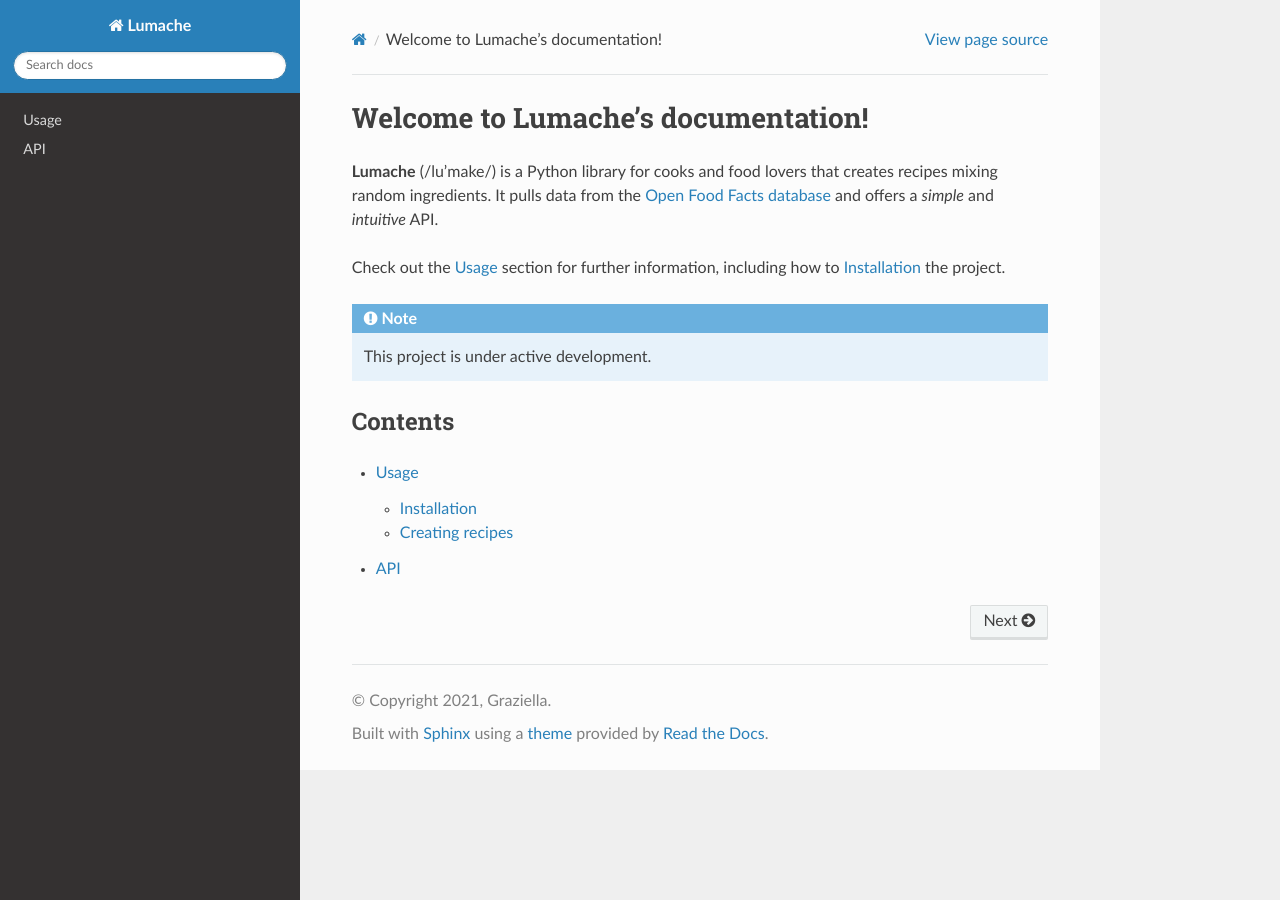
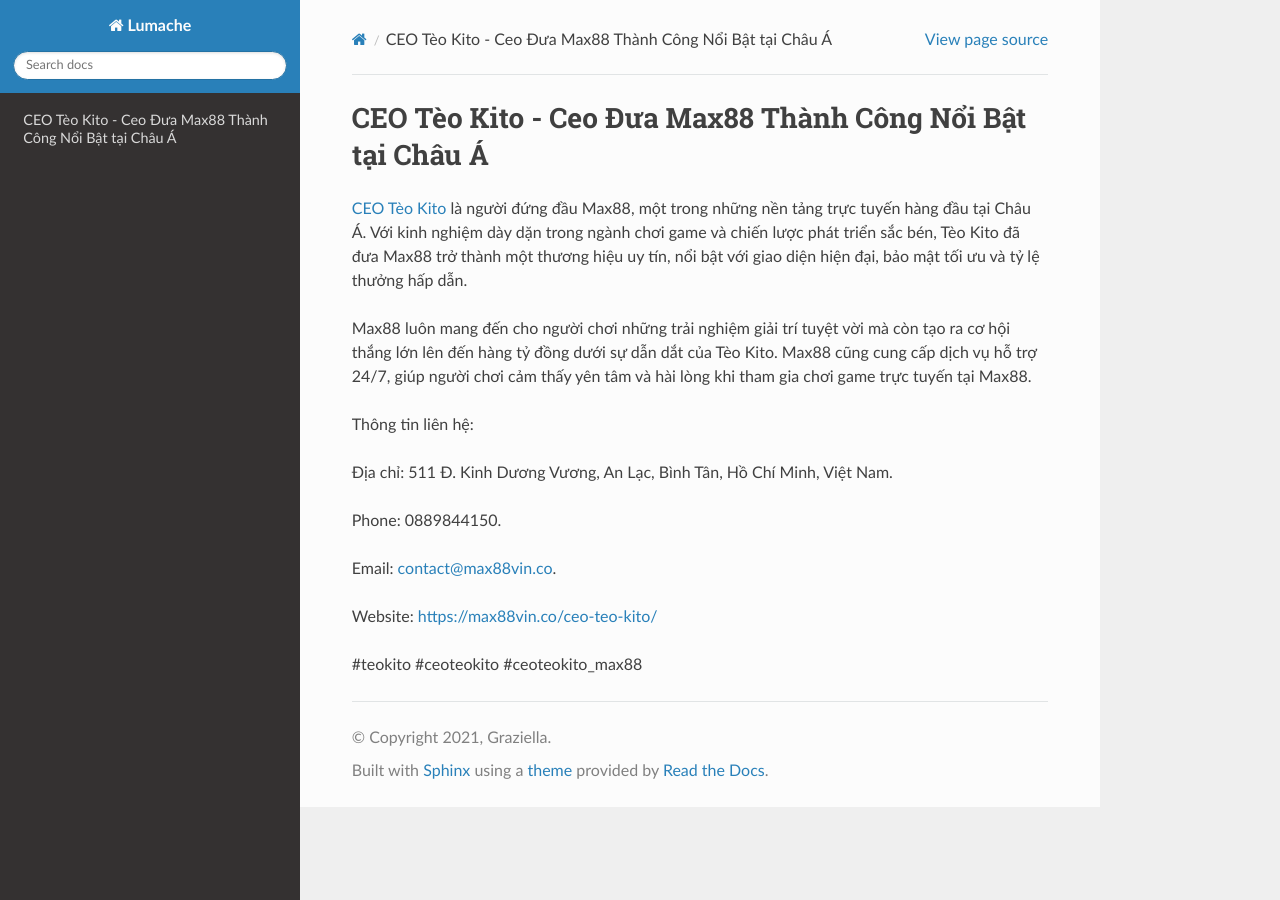
Before and after one commit to parkisngan19/ceoteokito, a Sphinx documentation site: the page built from docs/source/index.rst, in a window 1280 px wide. Built offline with Sphinx 7.4.7 and the Read the Docs theme 3.1.0, drawn with Linux system fonts in a browser that asks for light colours.

Commit message:
Update index.rst

```diff
--- a/docs/source/index.rst
+++ b/docs/source/index.rst
@@ -1,22 +1,18 @@
-Welcome to Lumache's documentation!
+CEO Tèo Kito - Ceo Đưa Max88 Thành Công Nổi Bật tại Châu Á
 ===================================
 
-**Lumache** (/lu'make/) is a Python library for cooks and food lovers
-that creates recipes mixing random ingredients.
-It pulls data from the `Open Food Facts database <https://world.openfoodfacts.org/>`_
-and offers a *simple* and *intuitive* API.
+`CEO Tèo Kito <https://max88vin.co/ceo-teo-kito/>`_ là người đứng đầu Max88, một trong những nền tảng trực tuyến hàng đầu tại Châu Á. Với kinh nghiệm dày dặn trong ngành chơi game và chiến lược phát triển sắc bén, Tèo Kito đã đưa Max88 trở thành một thương hiệu uy tín, nổi bật với giao diện hiện đại, bảo mật tối ưu và tỷ lệ thưởng hấp dẫn.
 
-Check out the :doc:`usage` section for further information, including
-how to :ref:`installation` the project.
+Max88 luôn mang đến cho người chơi những trải nghiệm giải trí tuyệt vời mà còn tạo ra cơ hội thắng lớn lên đến hàng tỷ đồng dưới sự dẫn dắt của Tèo Kito. Max88 cũng cung cấp dịch vụ hỗ trợ 24/7, giúp người chơi cảm thấy yên tâm và hài lòng khi tham gia chơi game trực tuyến tại Max88.
 
-.. note::
+Thông tin liên hệ:
 
-   This project is under active development.
+Địa chỉ: 511 Đ. Kinh Dương Vương, An Lạc, Bình Tân, Hồ Chí Minh, Việt Nam.
 
-Contents
---------
+Phone: 0889844150.
 
-.. toctree::
+Email: contact@max88vin.co.
 
-   usage
-   api
+Website: https://max88vin.co/ceo-teo-kito/
+
+#teokito #ceoteokito #ceoteokito_max88
```
